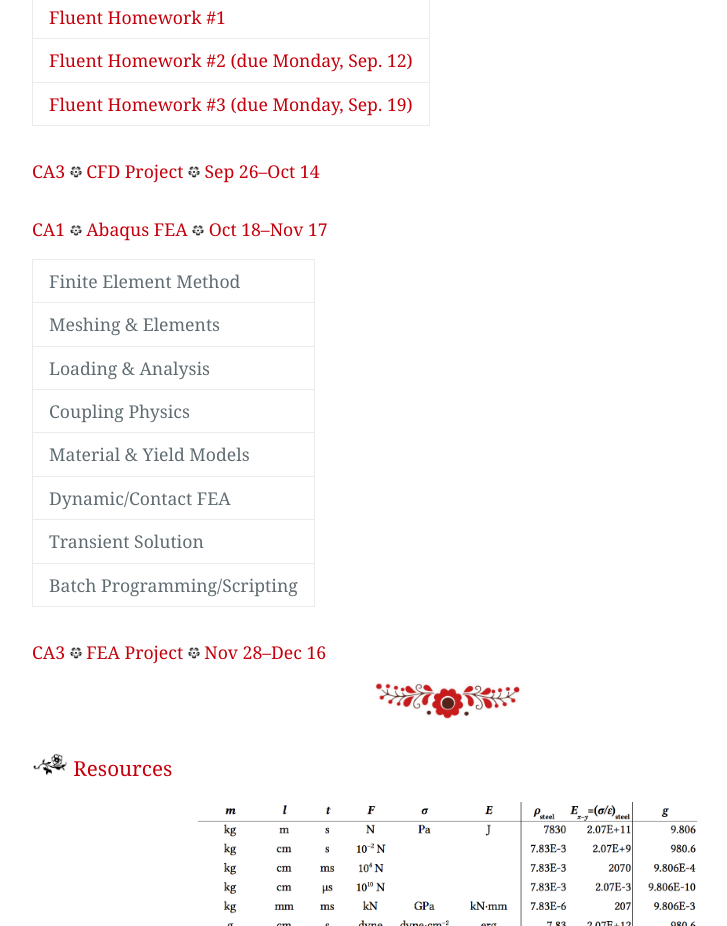
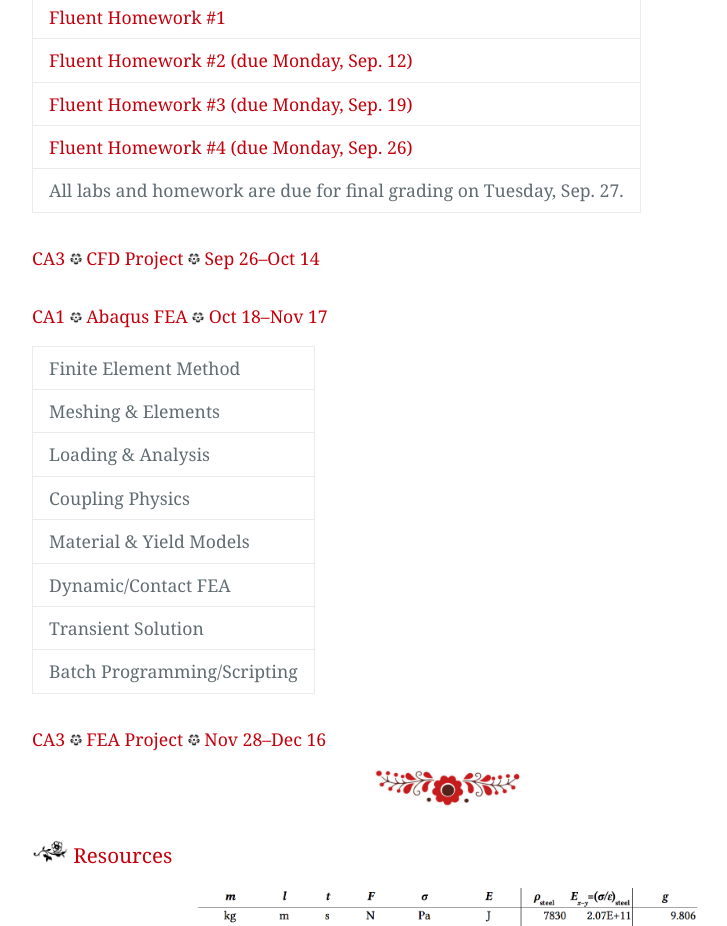
Before and after one commit to davis68/me498cf-fa16, a plain HTML site: page index.html in a window 1280 px wide. Shown: the part 3180-4106 px from the top of the page, without its empty margins (192-919 px from the left). Drawn offline with Linux system fonts and the light colour scheme.

Commit message:
Adding fhw4.

```diff
--- a/index.html
+++ b/index.html
@@ -218,6 +218,16 @@
                 <a href="./homework/fhw3.pdf">Fluent Homework #3 (due Monday, Sep. 19)</a>
                 </td>
               </tr>
+              <tr>
+                <td>
+                <a href="./homework/fhw4.pdf">Fluent Homework #4 (due Monday, Sep. 26)</a>
+                </td>
+              </tr>
+              <tr>
+                <td>
+                All labs and homework are due for final grading on Tuesday, Sep. 27.
+                </td>
+              </tr>
             </tbody>
           </table>
       <h4>CA3 <img src="./img/bullet.png" width="12px;"> CFD Project <img src="./img/bullet.png" width="12px;"> Sep 26–Oct 14</h4>
```
Also changed, not shown: 1 other file.
